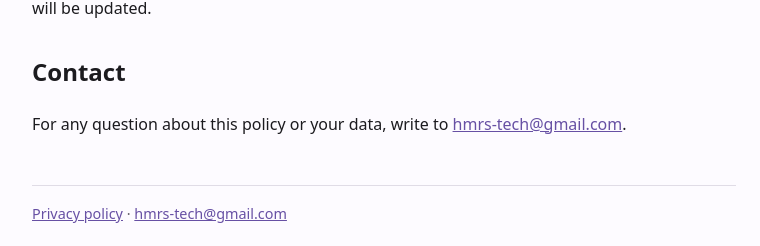
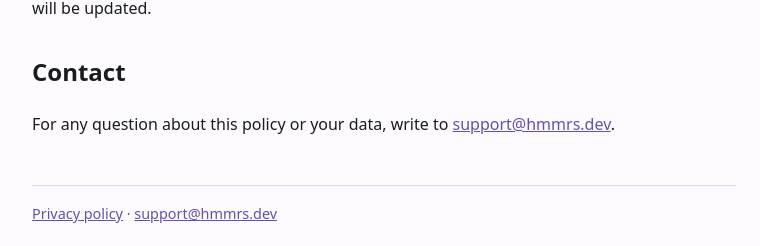
Before and after one commit to hmmrs-dev/hmmrs-dev.github.io, a Jekyll site: the page built from pointbuddy/privacy/index.md, in a window 1280 px wide and 900 px high, scrolled down 1878 px. Shown: the part 651-897 px from the top of the window, without its empty margins (256-1016 px from the left). Built offline with Jekyll 4.4.1, drawn with Linux system fonts in a browser that asks for light colours.

Commit message:
Serve the site from hmmrs.dev, with support@hmmrs.dev as contact
Co-Authored-By: Claude Opus 5.5 (1M context) <noreply@anthropic.com>

```diff
--- /dev/null
+++ b/CNAME
@@ -0,0 +1 @@
+hmmrs.dev
--- a/_config.yml
+++ b/_config.yml
@@ -1,10 +1,10 @@
-title: hmrs.tech
-description: Apps by hmrs.tech.
-url: https://hmrs-tech.github.io
+title: hmmrs
+description: Apps by hmmrs.
+url: https://hmmrs.dev
 baseurl: ""
 
 # Public contact for the privacy policies and the Play Store listings
-contact_email: hmrs-tech@gmail.com
+contact_email: support@hmmrs.dev
 developer: Enrico Martelli
 
 defaults:
```
Also changed, not shown: index.md (+2 -2 lines), README.md.
